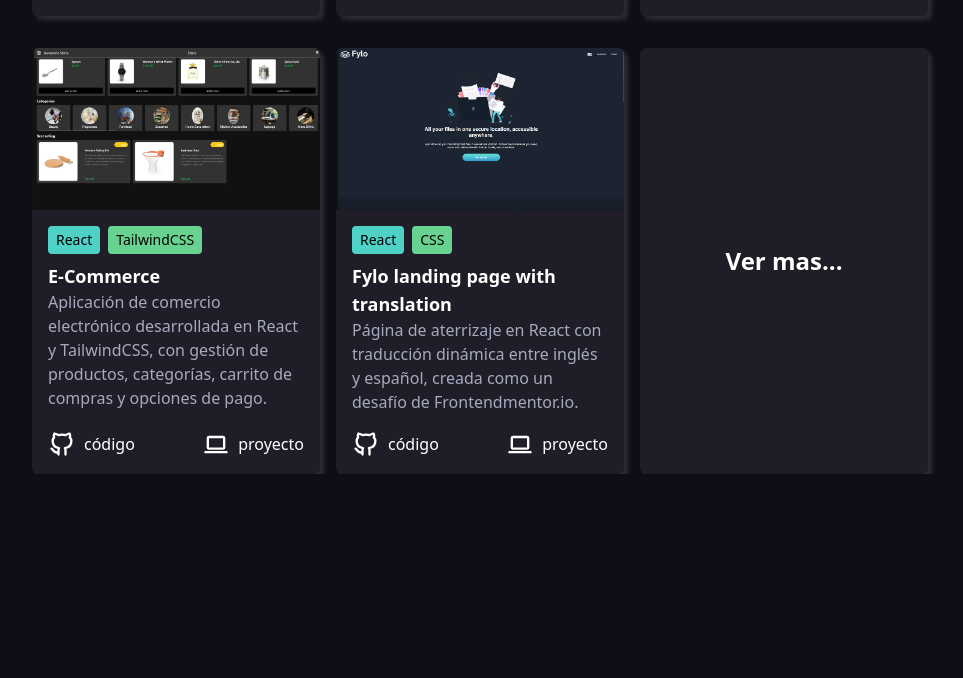
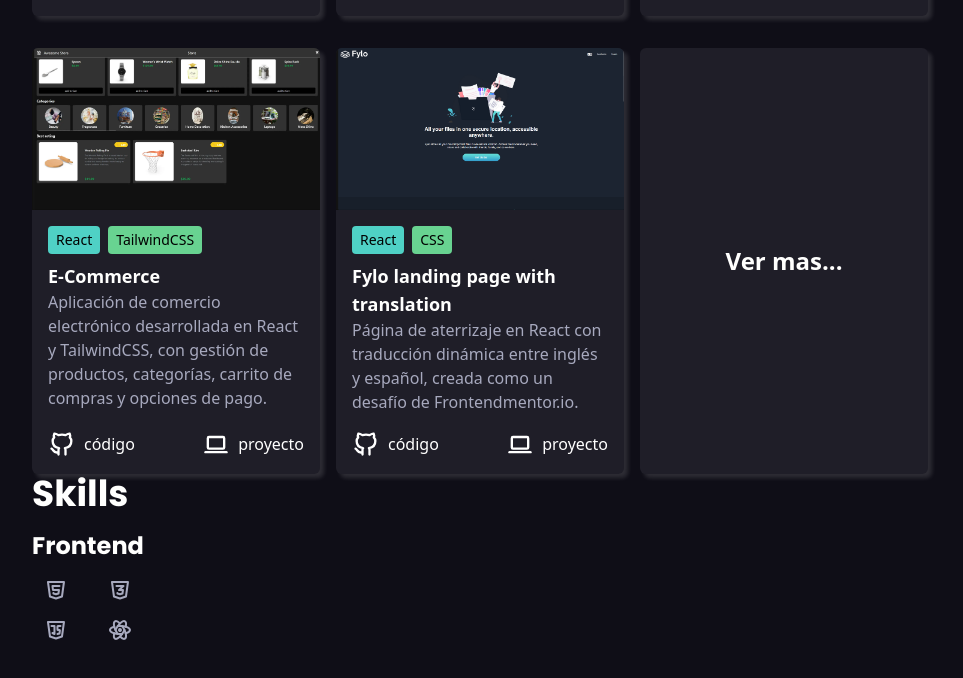
Before and after one commit to NickGV/Portafolio, a React (Vite) app: page / in a window 1280 px wide. Shown: the part 1282-1960 px from the top of the page, without its empty margins (160-1123 px from the left). Before the commit the page ends 1756 px from the top, so only its background shows below. Built offline with nearby package versions, Linux system fonts and the light colour scheme.

Commit message:
refactor: simplify icons imports via file index.js

```diff
--- a/src/App.jsx
+++ b/src/App.jsx
@@ -1,6 +1,7 @@
 import { AboutSection } from "./components/AboutSection";
 import { NavBar } from "./components/NavBar";
 import { ProjectsSection } from "./components/ProjectsSection";
+import { SkillsSection } from "./components/SkillsSection";
 
 function App() {
   return (
@@ -8,6 +9,7 @@ function App() {
       <NavBar />
       <AboutSection />
       <ProjectsSection/>
+      <SkillsSection/>
     </>
   );
 }
--- a/src/assets/icons/LinkedInIcon.jsx
+++ b/src/assets/icons/LinkedInIcon.jsx
@@ -1,4 +1,4 @@
-export const LinkedinIcon = () => {
+export const LinkedInIcon = () => {
   return (
     <svg
       xmlns="http://www.w3.org/2000/svg"
--- /dev/null
+++ b/src/assets/icons/index.js
@@ -0,0 +1,13 @@
+export * from './HtmlIcon';
+export * from './CssIcon';
+export * from './JavaScriptIcon';
+export * from './ReactIcon';
+export * from './TailwinCssIcon';
+export * from './GitHubIcon';
+export * from './GitIcon';
+export * from './LinkedInIcon';
+export * from './LaptopIcon';
+export * from './AboutIcon';
+export * from './ProjectsIcon';
+export * from './SkillsIcon';
+export * from './ContactIcon';
--- a/src/components/AboutSection.jsx
+++ b/src/components/AboutSection.jsx
@@ -1,6 +1,5 @@
 import profileImg from "../assets/Profile-img.jpg";
-import { GitHubIcon } from "../assets/icons/GitHubIcon";
-import { LinkedinIcon } from "../assets/icons/LinkedinIcon";
+import { GitHubIcon, LinkedInIcon } from "../assets/icons";
 
 export const AboutSection = () => {
   return (
@@ -48,7 +47,7 @@ export const AboutSection = () => {
               target="_blank"
               className="relative group text-white hover:text-link-text  hover:scale-110 transition-all p-4 bg-card-background shadow-custom rounded-full mb-4"
             >
-              <LinkedinIcon />
+              <LinkedInIcon />
               <span className="absolute left-16 top-1/2 transform -translate-y-1/2 px-2 py-1 text-paragraph rounded opacity-0 group-hover:opacity-100 transition-opacity font-semibold font-paragraph">
                 LinkedIn
               </span>
--- a/src/components/ProjectCard.jsx
+++ b/src/components/ProjectCard.jsx
@@ -1,5 +1,4 @@
-import { GitHubIcon } from "../assets/icons/GitHubIcon";
-import { LaptopIcon } from "../assets/icons/LaptopIcon";
+import { GitHubIcon, LaptopIcon } from "../assets/icons";
 
 const labelColors = {
   primary: "#4FD1C5", // Cyan
--- a/src/components/SkillsSection.jsx
+++ b/src/components/SkillsSection.jsx
@@ -0,0 +1,33 @@
+import { HtmlIcon } from "../assets/icons/HtmlIcon";
+import { CssIcon } from "../assets/icons/CssIcon";
+import { JavascriptIcon, ReactIcon } from "../assets/icons";
+export const SkillsSection = () => {
+  return (
+    <section className="min-h-screen flex md:max-w-4xl 2xl:max-w-5xl mx-auto">
+      <div>
+        <h1 className="text-4xl font-title font-bold mb-4 text-title">
+          Skills
+        </h1>
+        <div>
+          <h2 className="text-2xl font-title font-bold mb-4 text-title">
+            Frontend
+          </h2>
+          <ul className="grid grid-cols-2 gap-4">
+            <li className="text-paragraph">
+              <HtmlIcon />
+            </li>
+            <li className="text-paragraph">
+              <CssIcon />
+            </li>
+            <li className="text-paragraph">
+              <JavascriptIcon />
+            </li>
+            <li className="text-paragraph">
+              <ReactIcon />
+            </li>
+          </ul>
+        </div>
+      </div>
+    </section>
+  );
+};
```
Also changed, not shown: src/components/NavBar.jsx (+6 -4 lines).
